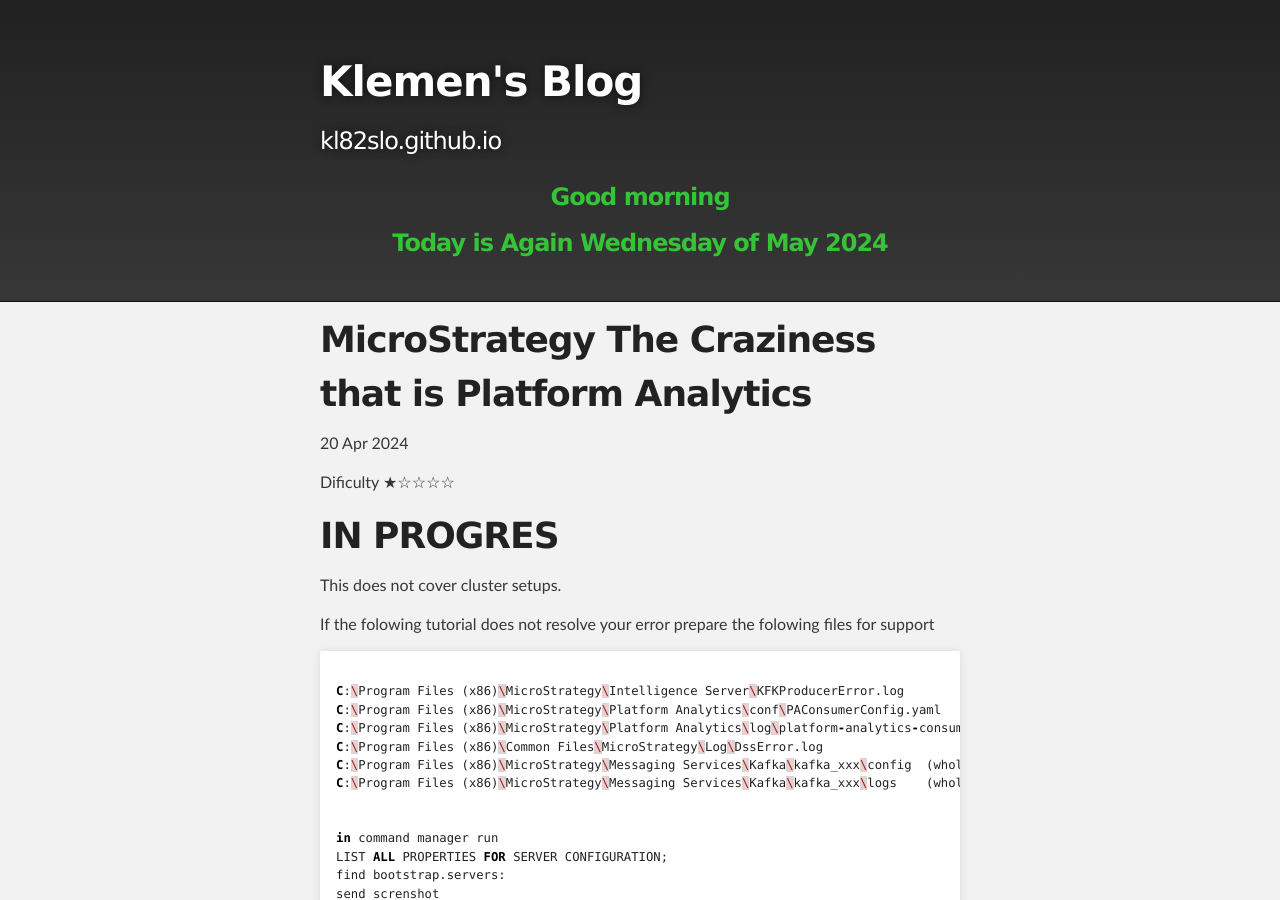
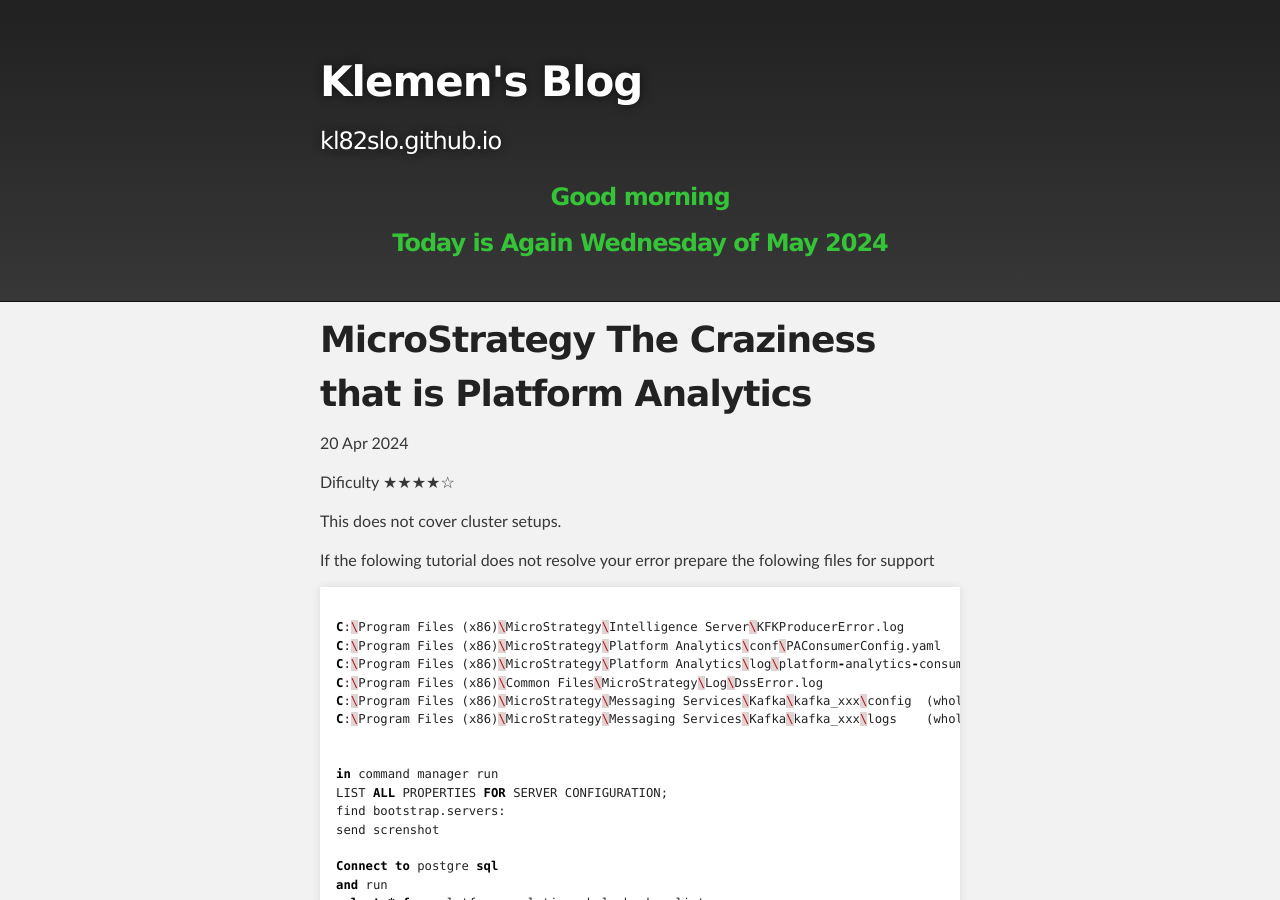
Before and after one commit to kl82slo/kl82slo.github.io, a Jekyll site: the page built from _posts/2024-04-20-0018 MicroStrategy Platform Analytics.md, in a window 1280 px wide and 900 px high. Built offline with Jekyll 4.4.1, drawn with Linux system fonts in a browser that asks for light colours.

Commit message:
Update 2024-04-20-0018 MicroStrategy Platform Analytics.md

```diff
--- a/_posts/2024-04-20-0018 MicroStrategy Platform Analytics.md
+++ b/_posts/2024-04-20-0018 MicroStrategy Platform Analytics.md
@@ -6,9 +6,7 @@
 - Platform Analytics
 comments: true
 ---
-Dificulty ★☆☆☆☆
-
-# IN PROGRES
+Dificulty ★★★★☆
 
 This does not cover cluster setups.
 
```
